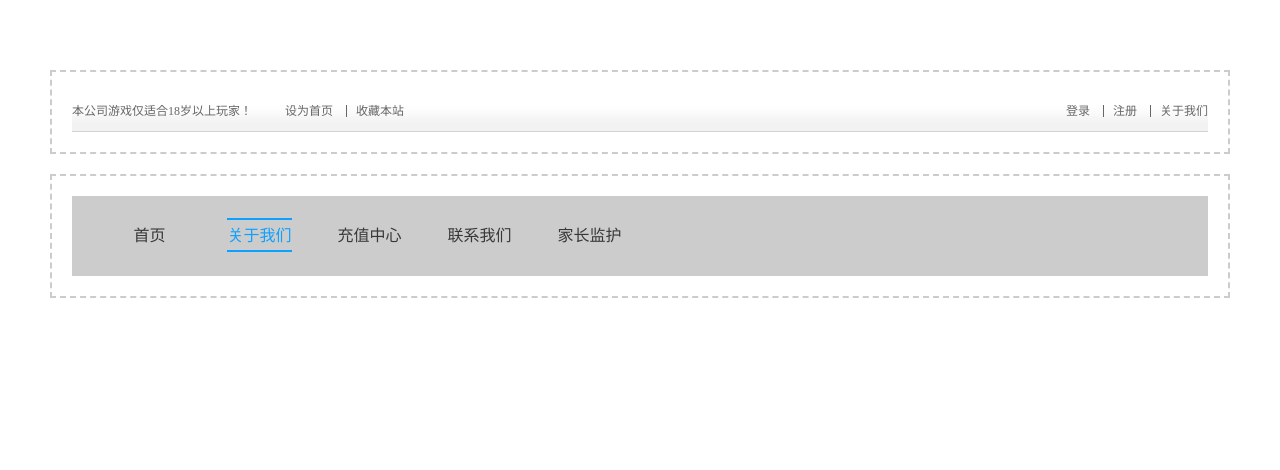
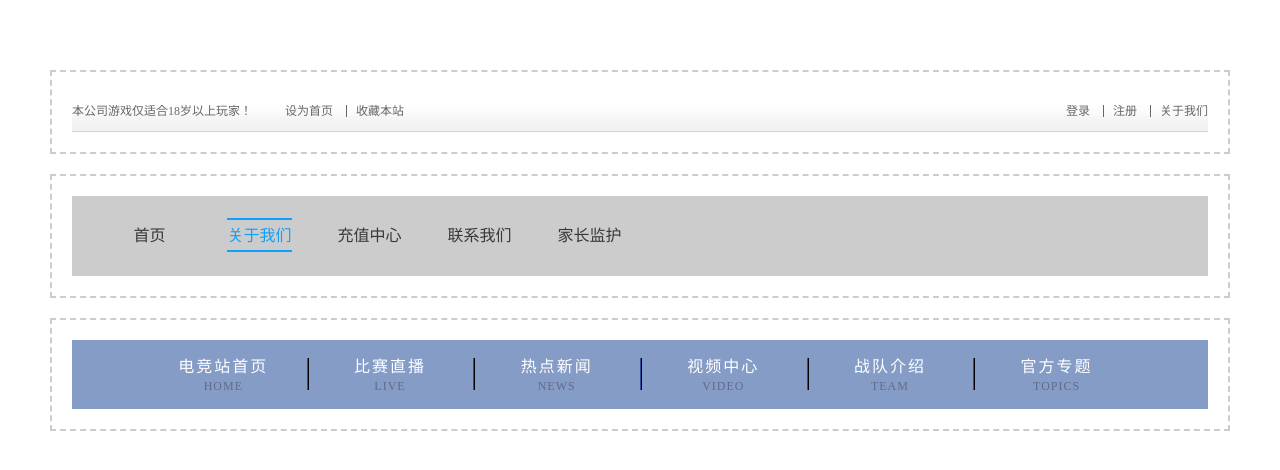
Before and after one commit to yyman001/yyman001.github.io, a plain HTML site: page html_template/nav.html in a window 1280 px wide. Drawn offline with Linux system fonts and the light colour scheme.

Commit message:
add:导航,标题

```diff
--- a/html_template/nav.html
+++ b/html_template/nav.html
@@ -39,7 +39,7 @@
     <!-- 2 -->
     <div class="box">
         <style>
-        .nav { position: relative; margin: 0 auto; height: 80px; line-height: 80px; overflow: hidden; background-color: #ccc;}
+        .nav.box2 { position: relative; margin: 0 auto; height: 80px; line-height: 80px; overflow: hidden; background-color: #ccc;}
         .nav__ul { height: 100%; }
         .nav__ul:after { content: ''; display: table; clear: both; }
         .nav__li { float: left; margin-left: 45px; width: 65px; height: 100%; }
@@ -51,7 +51,7 @@
         .nav__link:hover:before, .nav__link:hover:after, .nav__link.cur:before, .nav__link.cur:after { background-color: #0da1ff; }
 
         </style>
-        <div class="nav">
+        <div class="box2 nav">
             <ul class="nav__ul">
                 <li class="nav__li">
                     <a href="index.html" class="nav__link" target="_blank" title="首页">首页</a>
@@ -71,5 +71,47 @@
             </ul>
         </div>
     </div>
+
+    <!-- 3 -->
+    <div class="box">
+        <style>
+        .nav-mode { position: relative;min-width: 1000px; height: 69px; background-color: #0e295c; background-color: rgba(12, 59, 143, 0.5); }
+        .nav-mode .nav { max-width: 1000px; margin: 0 auto; height: 100%; overflow: hidden; }
+        .nav-mode .nav:after { content: ''; display: table; clear: both; }
+        .nav-mode .nav > li { position: relative; float: left; height: 100%; width: 16.66666666666667%; }
+        .nav-mode .nav > li:before, .nav-mode .nav > li:after { content: ''; position: absolute; top: 18px; height: 32px; width: 0; border-right: 1px solid; }
+        .nav-mode .nav > li:before { border-color: #305197; left: 0; }
+        .nav-mode .nav > li:after { border-color: #000; left: 1px; }
+        .nav-mode .nav > li:first-child:before, .nav-mode .nav > li:first-child:after { display: none; }
+        .nav-mode .nav > li:hover .link { color: #3b97ff; }
+        .nav-mode .nav > li:hover .link > i { color: #204f93; }
+        .nav-mode .link { box-sizing: border-box; padding-top: 15px; display: block; height: 100%; font-size: 16px; color: #fff; line-height: 1.45; letter-spacing: 2px; text-align: center; }
+        .nav-mode .link > i { display: block; font-size: 12px; color: #626B8A; letter-spacing: 1px; font-style: normal; }
+
+        </style>
+        <div class="nav-mode">
+            <ul class="nav">
+                <li>
+                    <a class="link" href="" title="电竞站首页">电竞站首页<i>HOME</i></a>
+                </li>
+                <li>
+                    <a class="link" href="" title="比赛直播">比赛直播<i>LIVE</i></a>
+                </li>
+                <li>
+                    <a class="link" href="" title="热点新闻">热点新闻<i>NEWS</i></a>
+                </li>
+                <li>
+                    <a class="link" href="" title="视频中心">视频中心<i>VIDEO</i></a>
+                </li>
+                <li>
+                    <a class="link" href="" title="战队介绍">战队介绍<i>TEAM</i></a>
+                </li>
+                <li>
+                    <a class="link" href="" title="官方专题">官方专题<i>TOPICS</i></a>
+                </li>
+            </ul>
+        </div>
+    </div>
+
 </body>
 </html>
```
Also changed, not shown: html_template/title.html (+31 -1 lines).
